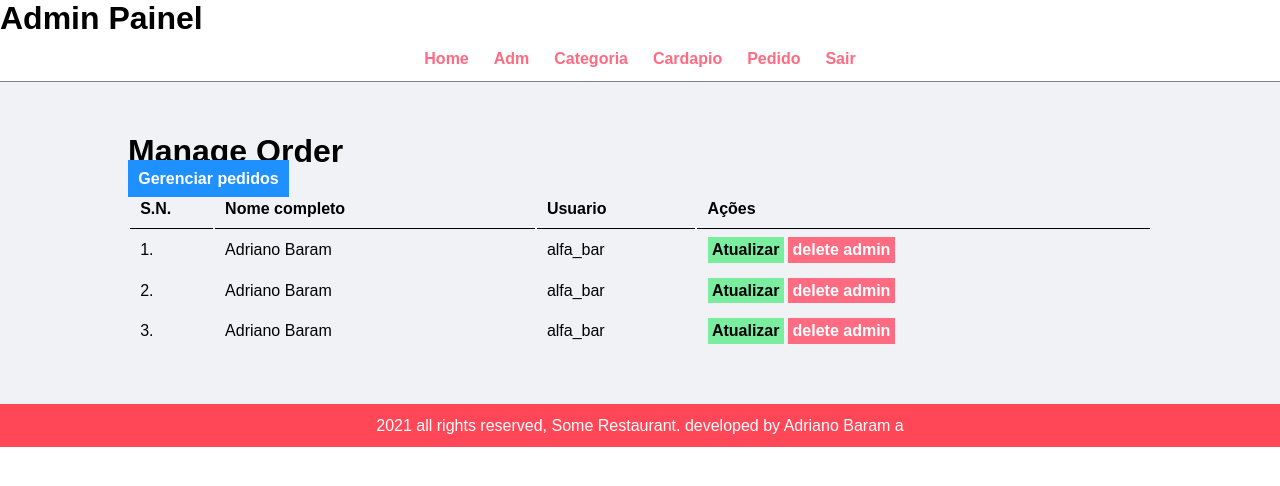
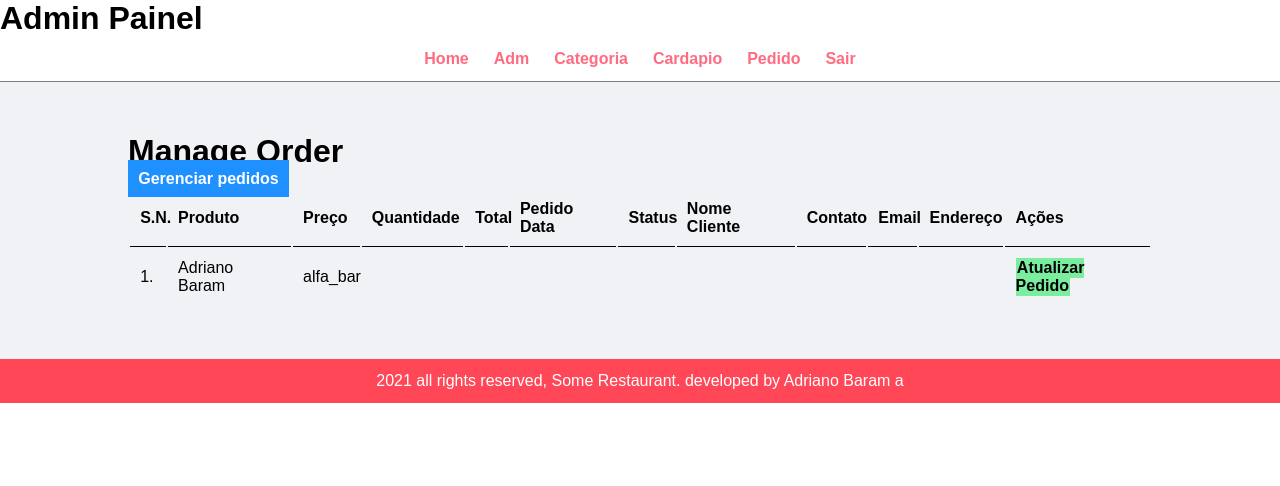
Before and after one commit to alfabar/loja, a PHP site: page /loja/admin/manage-order.php in a window 1280 px wide. Shown: the top 486 px of the page. Run offline with PHP 8.4, Linux system fonts and the light colour scheme; the visitor is signed in with stand-in values (Sample User, id 1).

```diff
--- a/admin/manage-order.php
+++ b/admin/manage-order.php
@@ -10,33 +10,44 @@
     <table class="tbl-full">
       <tr>
         <th>S.N.</th>
-        <th>Nome completo</th>
-        <th>Usuario</th>
+        <th>Produto</th>
+        <th>Preço</th>
+        <th>Quantidade</th>
+        <th>Total</th>
+        <th>Pedido Data</th>
+        <th>Status</th>
+        <th>Nome Cliente</th>
+        <th>Contato</th>
+        <th>Email</th>
+        <th>Endereço</th>
         <th>Ações</th>
       </tr>
+      <?php
+
+      //Obter os dados do banco
+
+
+
+
+      ?>
+
       <tr>
         <td>1.</td>
         <td>Adriano Baram</td>
         <td>alfa_bar</td>
-        <td> <a class="btn-secundary" href="">Atualizar</a>
-          <a class="btn-danger" href="">delete admin</a></td>
+        <td></td>
+        <td></td>
+        <td></td>
+        <td></td>
+        <td></td>
+        <td></td>
+        <td></td>
+        <td></td>
+        <td>
+          <a class="btn-secundary" href="">Atualizar Pedido</a>
+          </td>
       </tr>
-      <tr>
-        <td>2.</td>
-        <td>Adriano Baram</td>
-        <td>alfa_bar</td>
-        <td> <a class="btn-secundary" href="">Atualizar</a>
-          <a class="btn-danger" href="">delete admin</a></td>
-      </tr>
-      <tr>
-        <td>3.</td>
-        <td>Adriano Baram</td>
-        <td>alfa_bar</td>
-        <td>
-          <a class="btn-secundary" href="">Atualizar</a>
-          <a class="btn-danger" href="">delete admin</a>
-        </td>
-      </tr>
+
     </table>
 </div>
 
--- a/pedidos.php
+++ b/pedidos.php
@@ -143,7 +143,7 @@ else
                  if($res2==true)
                  {
                      //Query executada e pedido foi salvo
-                     $_SESSION['order'] = "<div class='success'>Pedido realizado com sucesso</div>";
+                     $_SESSION['order'] = "<div class='success text-center'>Pedido realizado com sucesso</div>";
                      header('location:'.SITEURL);
 
 
@@ -152,7 +152,7 @@ else
                  {
                      //falhou ao executar em salvar pedido
 
-                     $_SESSION['order'] = "<div class='error'>Falha ao realizar o pedido</div>";
+                     $_SESSION['order'] = "<div class='error text-center'>Falha ao realizar o pedido</div>";
                      header('location:'.SITEURL);
                  }
 
```
Also changed, not shown: css/style.css (+10 -0 lines).
